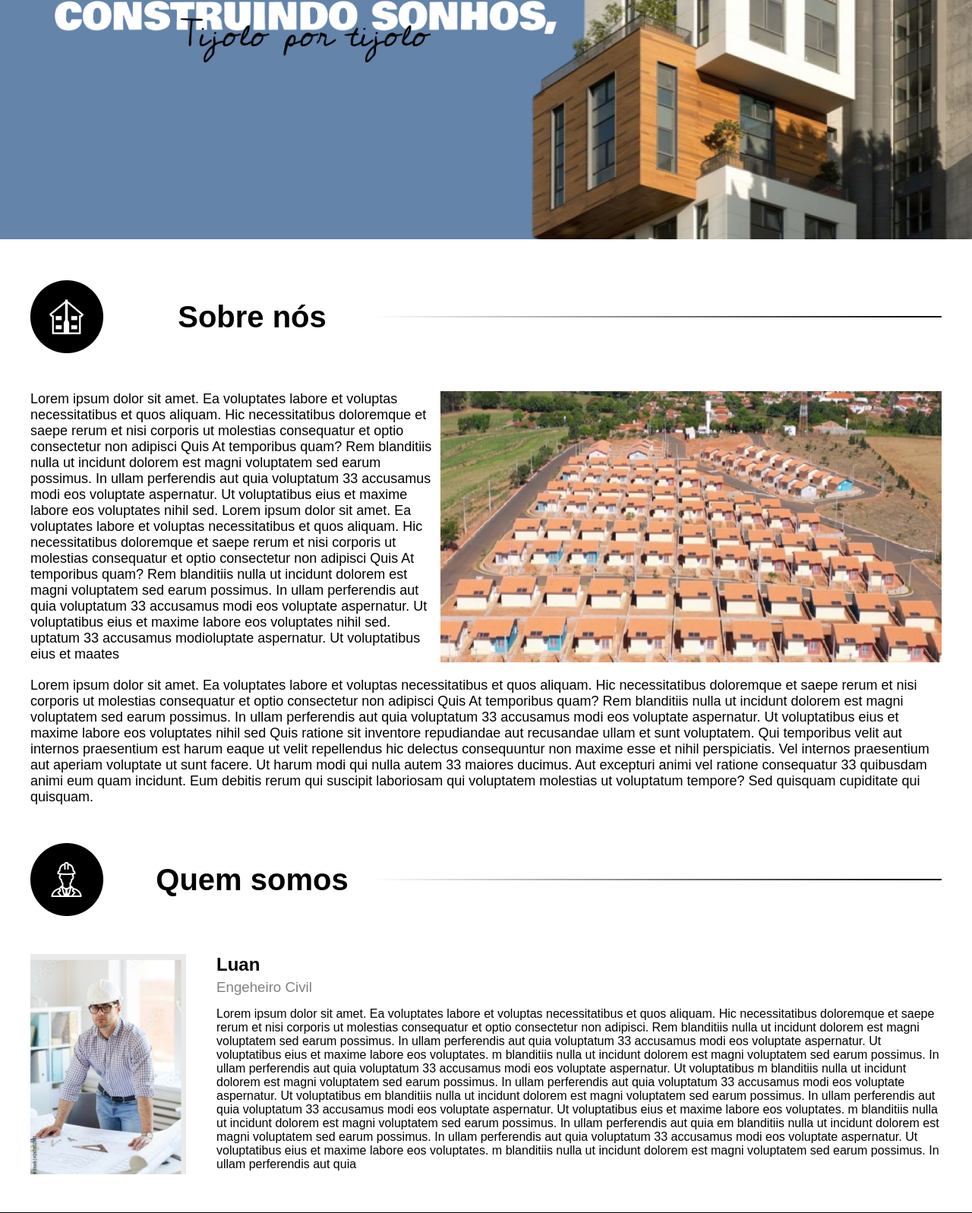
After one commit to nclhenri/LMConstrucoesCivil, a PHP site: page /sobre.php in a window 1280 px wide. The commit adds this page. Shown: the part 605-2202 px from the top of the page at 76% size. Run offline with PHP 8.4, Linux system fonts and the light colour scheme.

Commit message:
pagina sobre nos

```diff
--- /dev/null
+++ b/conteudo/banner.php
@@ -0,0 +1,3 @@
+<section class="banner ">
+    <img src="./img/Banner.png" alt="">
+</section>
--- /dev/null
+++ b/conteudo/footer.php
@@ -0,0 +1,17 @@
+<footer>
+    <div class="estruturaFooter wow animate__animated animate__fadeInUp">
+        <img src="./img/lmLogo.svg" alt="">
+        <div class="contatoFooter">
+            <img src="./img/foneBranco.svg" alt="">
+            <img src="./img/emailBranco.svg" alt="">
+            <img src="./img/whatsBranco.svg" alt="">
+        </div>
+        <div class="creditos">
+            <h2>LM Construções</h2>
+            <h3>Todos os direitos reservados</h3>
+        </div>
+        <div class="desenvolvido">
+            <a href="https://www.linkedin.com/in/nicolas-henrique-458134253/" target="_blank"><img src="./img/desenvolvido-removebg-preview.png" alt=""></a>
+        </div>
+    </div>
+</footer>
--- /dev/null
+++ b/conteudo/header.php
@@ -0,0 +1,25 @@
+<header>
+    <div class="topo1 site">
+        <a href="mailto:lmconstrucoes@email.com">lmconstrucoes@email.com</a>
+        <a href="tel:+55(11)999999-9999">999999-9999</a>
+        <div>
+            <img src="./img/instaLogo.svg" alt="">
+            <img src="./img/whatsLogo.svg" alt="">
+        </div>
+    </div>
+
+    <div class="estruturaTopo2">
+        <div class="topo2">
+            <img src="./img/lmLogo.svg" alt="">
+            <button class="abrirMenu"></button>
+            <nav class="menu">
+                <button class="fecharMenu"></button>
+                <ul id="menuR">
+                    <li><a href="index.php">Home</a></li>
+                    <li><a href="sobre.php">Quem somos?</a></li>
+                    <li><a href="">Contato</a></li>
+                </ul>
+            </nav>
+        </div>
+    </div>
+</header>
--- /dev/null
+++ b/sobre.php
@@ -0,0 +1,81 @@
+<!DOCTYPE html>
+<html lang="pt-BR">
+
+<head>
+    <meta charset="UTF-8">
+    <meta name="viewport" content="width=device-width, initial-scale=1.0">
+    <link rel="stylesheet" href="style.css">
+    <title>LM Construções - Sobre</title>
+</head>
+
+<body>
+    <main>
+        <?php require_once('conteudo/header.php'); ?>
+        <?php require_once('conteudo/banner.php'); ?>
+
+        <section class="sobreNos site">
+            <div class="cabecalho">
+                <img src="./img/sobreNos.png" alt="">
+                <h2>Sobre nós</h2>
+                <img src="./img/linhaPreta.png" alt="">
+            </div>
+
+            <div class="conteudo site">
+                <div class="primeiraParte">
+                    <p>
+                        Lorem ipsum dolor sit amet. Ea voluptates labore et voluptas necessitatibus et quos aliquam. Hic necessitatibus doloremque et saepe rerum et nisi corporis ut molestias consequatur et optio consectetur non adipisci Quis At temporibus quam?
+                        Rem blanditiis nulla ut incidunt dolorem est magni voluptatem sed earum possimus. In ullam perferendis aut quia voluptatum 33 accusamus modi eos voluptate aspernatur. Ut voluptatibus eius et maxime labore eos voluptates nihil sed.
+                        Lorem ipsum dolor sit amet. Ea voluptates labore et voluptas necessitatibus et quos aliquam. Hic necessitatibus doloremque et saepe rerum et nisi corporis ut molestias consequatur et optio consectetur non adipisci Quis At temporibus quam?
+                        Rem blanditiis nulla ut incidunt dolorem est magni voluptatem sed earum possimus. In ullam perferendis aut quia voluptatum 33 accusamus modi eos voluptate aspernatur. Ut voluptatibus eius et maxime labore eos voluptates nihil sed.
+                        uptatum 33 accusamus modioluptate aspernatur. Ut voluptatibus eius et maates
+                    </p>
+                    <img src="./img/casas.png" alt="">
+                </div>
+                <div class="texto">
+                    <p>
+                        Lorem ipsum dolor sit amet. Ea voluptates labore et voluptas necessitatibus et quos aliquam. Hic necessitatibus doloremque et saepe rerum et nisi corporis ut molestias consequatur et optio consectetur non adipisci Quis At temporibus quam?
+
+                        Rem blanditiis nulla ut incidunt dolorem est magni voluptatem sed earum possimus. In ullam perferendis aut quia voluptatum 33 accusamus modi eos voluptate aspernatur. Ut voluptatibus eius et maxime labore eos voluptates nihil sed Quis ratione sit inventore repudiandae aut recusandae ullam et sunt voluptatem. Qui temporibus velit aut internos praesentium est harum eaque ut velit repellendus hic delectus consequuntur non maxime esse et nihil perspiciatis.
+                        Vel internos praesentium aut aperiam voluptate ut sunt facere. Ut harum modi qui nulla autem 33 maiores ducimus.
+                        Aut excepturi animi vel ratione consequatur 33 quibusdam animi eum quam incidunt. Eum debitis rerum qui suscipit laboriosam qui voluptatem molestias ut voluptatum tempore? Sed quisquam cupiditate qui quisquam.
+                    </p>
+                </div>
+            </div>
+        </section>
+
+        <section class="sobreNos site">
+            <div class="cabecalho">
+                <img src="./img/quemSomos.png" alt="">
+                <h2>Quem somos</h2>
+                <img src="./img/linhaPreta.png" alt="">
+            </div>
+
+            <div class="engenheiroSobre">
+                <img src="./img/engenheiro.png" alt="">
+                <div class="informacoes">
+                    <div>
+                        <h2>Luan</h2>
+                        <h3>Engeheiro Civil</h3>
+                    </div>
+                    <p>
+                        Lorem ipsum dolor sit amet. Ea voluptates labore et voluptas necessitatibus et quos aliquam. Hic necessitatibus doloremque et saepe rerum et nisi corporis ut molestias consequatur et optio consectetur non adipisci.
+
+                        Rem blanditiis nulla ut incidunt dolorem est magni voluptatem sed earum possimus. In ullam perferendis aut quia voluptatum 33 accusamus modi eos voluptate aspernatur. Ut voluptatibus eius et maxime labore eos voluptates.
+                        m blanditiis nulla ut incidunt dolorem est magni voluptatem sed earum possimus. In ullam perferendis aut quia voluptatum 33 accusamus modi eos voluptate aspernatur. Ut voluptatibus
+                        m blanditiis nulla ut incidunt dolorem est magni voluptatem sed earum possimus. In ullam perferendis aut quia voluptatum 33 accusamus modi eos voluptate aspernatur. Ut voluptatibus
+                        em blanditiis nulla ut incidunt dolorem est magni voluptatem sed earum possimus. In ullam perferendis aut quia voluptatum 33 accusamus modi eos voluptate aspernatur. Ut voluptatibus eius et maxime labore eos voluptates.
+                        m blanditiis nulla ut incidunt dolorem est magni voluptatem sed earum possimus. In ullam perferendis aut quia
+                        em blanditiis nulla ut incidunt dolorem est magni voluptatem sed earum possimus. In ullam perferendis aut quia voluptatum 33 accusamus modi eos voluptate aspernatur. Ut voluptatibus eius et maxime labore eos voluptates.
+                        m blanditiis nulla ut incidunt dolorem est magni voluptatem sed earum possimus. In ullam perferendis aut quia
+                    </p>
+                </div>
+            </div>
+        </section>
+
+
+        <?php require_once('conteudo/footer.php'); ?>
+    </main>
+</body>
+<script src="./js/script.js"></script>
+
+</html>
--- a/style.css
+++ b/style.css
@@ -76,7 +76,11 @@ header {
 
 .menu ul li a:hover::after {
     width: 100%;
+}
 
+.abrirMenu, .fecharMenu{
+    background: transparent;
+    border: none;
 }
 
 .topo2 div a:nth-child(2) {
@@ -394,3 +398,75 @@ footer {
 .desenvolvido img {
     width: 38%;
 }
+
+/* SOBRE NOS CSS */
+
+.sobreNos{
+    margin-top: 50px;
+    margin-bottom: 50px;
+}
+
+.cabecalho {
+    display: flex;
+    align-items: center;
+    justify-content: space-between;
+
+}
+
+.cabecalho h2{
+    margin-left: 40px;
+    font-size: 40px;
+    font-family: var(--font1);
+    font-weight: bold;
+}
+
+.conteudo{
+    margin-top: 50px;
+}
+
+.primeiraParte{
+    display: flex;
+}
+
+.conteudo p{
+    font-family: var(--font1);
+    font-weight: lighter;
+    font-size: 18px;
+}
+
+.texto{
+    margin-top: 20px;
+}
+
+.engenheiroSobre{
+    margin-top: 50px;
+    display: flex;
+    justify-content: center;
+}
+
+.informacoes{
+    display: flex;
+    flex-direction: column;
+    margin-left: 40px;
+}
+
+.informacoes h2{
+    font-family: var(--font1);
+    font-weight: bold;
+    margin-bottom: 5px;
+}
+
+.informacoes h3{
+    text-align: initial;
+    font-family: var(--font1);
+    font-weight: lighter;
+    color: gray;
+}
+
+.informacoes p{
+    font-family: var(--font1);
+}
+
+.informacoes div{
+    margin-bottom: 15px;
+}
```
Also changed, not shown: conteudo/formulario.php (added, +61 -0 lines), index.html (deleted, +0 -214 lines), index.php (added, +98 -0 lines), img/casas.png (added), img/engenheiro.png (added), img/linhaPreta.png (added), img/quemSomos.png (added), img/sobreNos.png (added).
